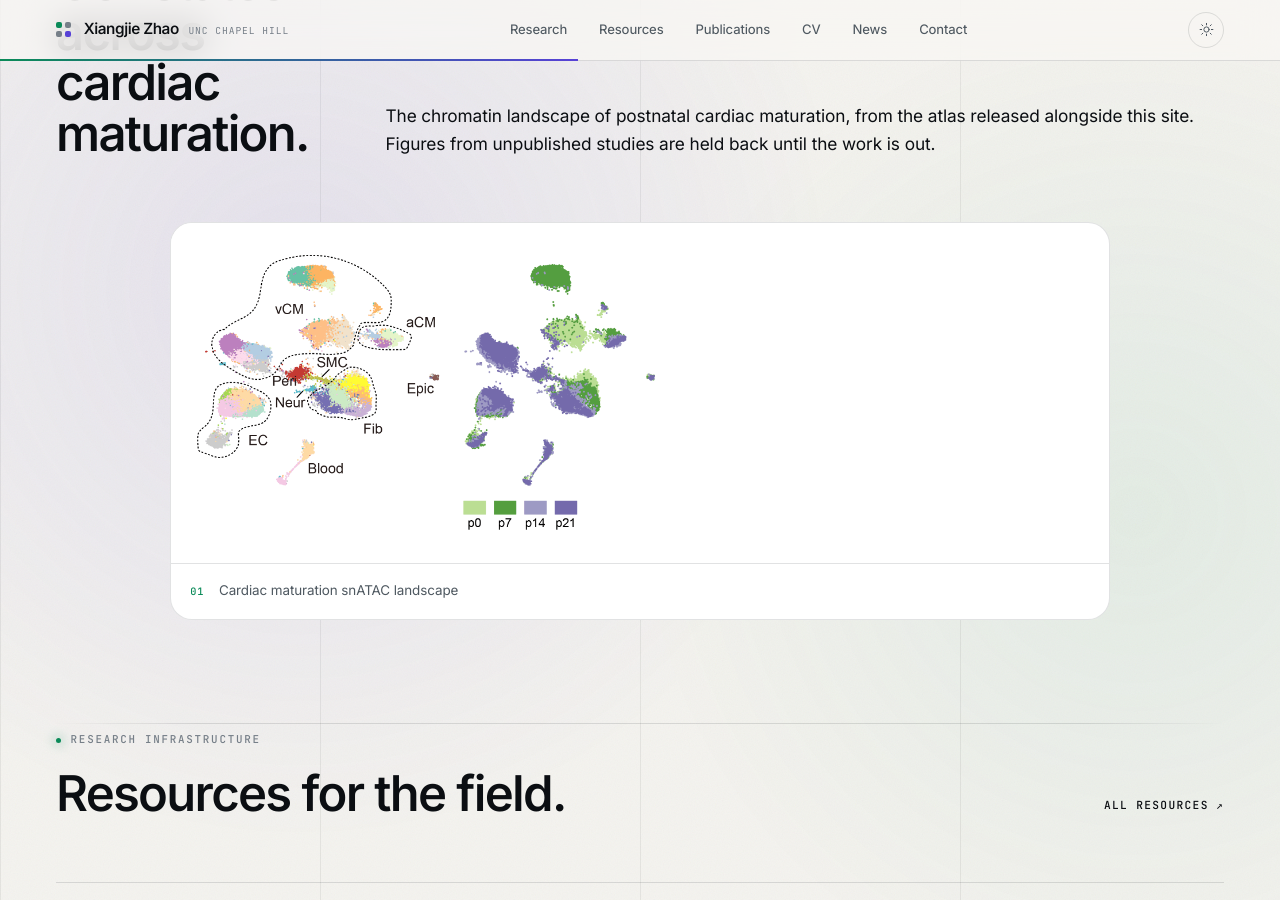
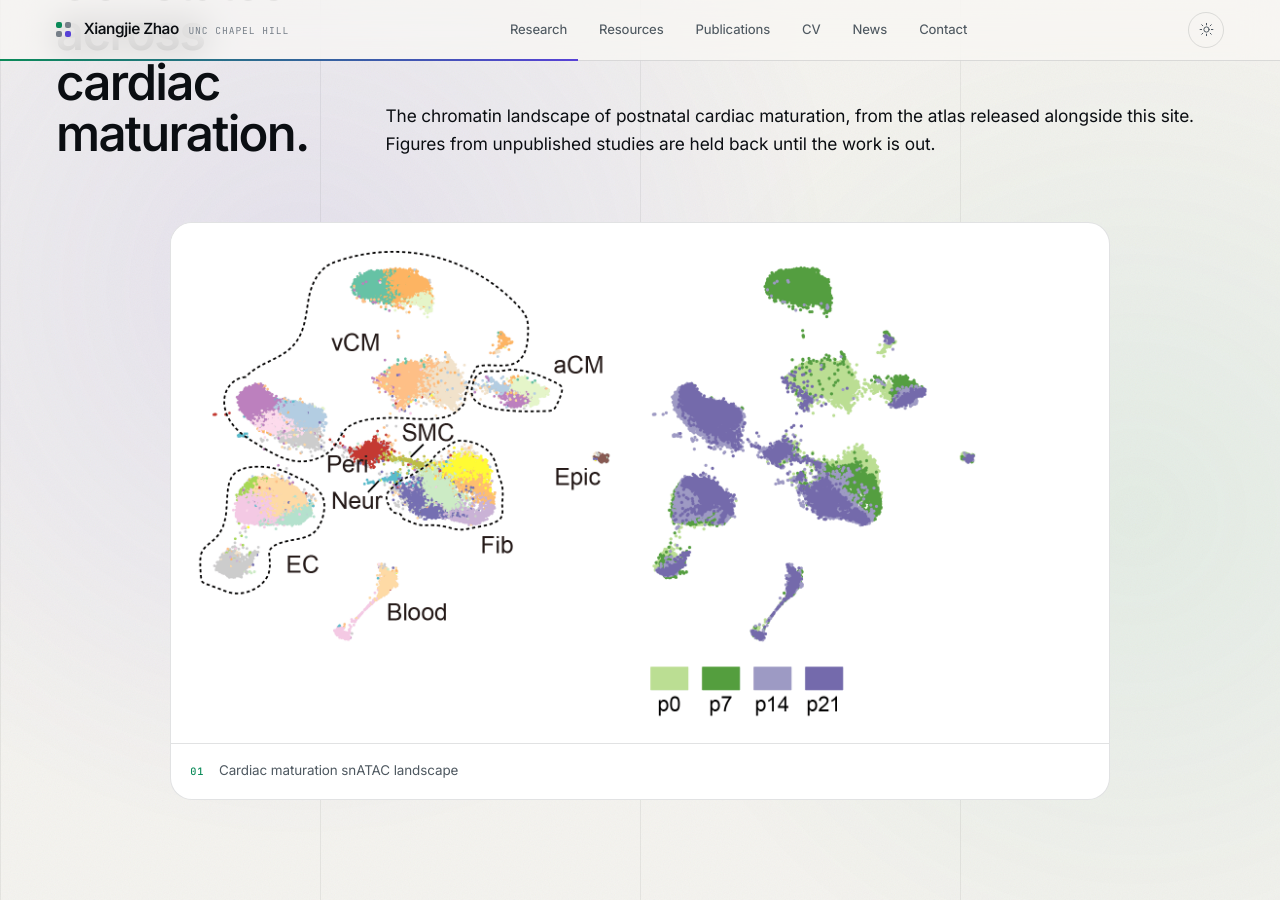
Before and after one commit to CadenZhao/CadenZhao.github.io, a Jekyll site: the page built from index.md, in a window 1280 px wide and 900 px high, scrolled down 1674 px. Built offline with Jekyll 4.4.1, drawn with Linux system fonts in a browser that asks for light colours.

Commit message:
Fix the lone figure plate and its heading
With the other two figures withdrawn, the remaining plate sat in a 940px
container with a 510px frame, leaving a white void beside it: the .plates-solo
rule lost on specificity to `.plate:not(.plate-wide) .plate-frame`. The heading
also lost its explicit break and collapsed into four narrow lines.

```diff
--- a/_config.yml
+++ b/_config.yml
@@ -13,7 +13,7 @@ sass:
   style: compressed
 
 # Bumped whenever css/main.scss or assets/js/site.js changes, to bust caches.
-assets_version: "10"
+assets_version: "11"
 
 person:
   name: Xiangjie Zhao
--- a/css/main.scss
+++ b/css/main.scss
@@ -723,7 +723,8 @@ main { position: relative; z-index: 1; }
   max-width: 940px;
   margin-inline: auto;
 }
-.plates-solo .plate-frame { aspect-ratio: 16 / 10; max-height: 520px; }
+/* Must out-specify `.plate:not(.plate-wide) .plate-frame` above. */
+.plates-solo .plate:not(.plate-wide) .plate-frame { aspect-ratio: 16 / 10; max-height: 520px; }
 .plate {
   position: relative;
   border: 1px solid var(--line);
```
